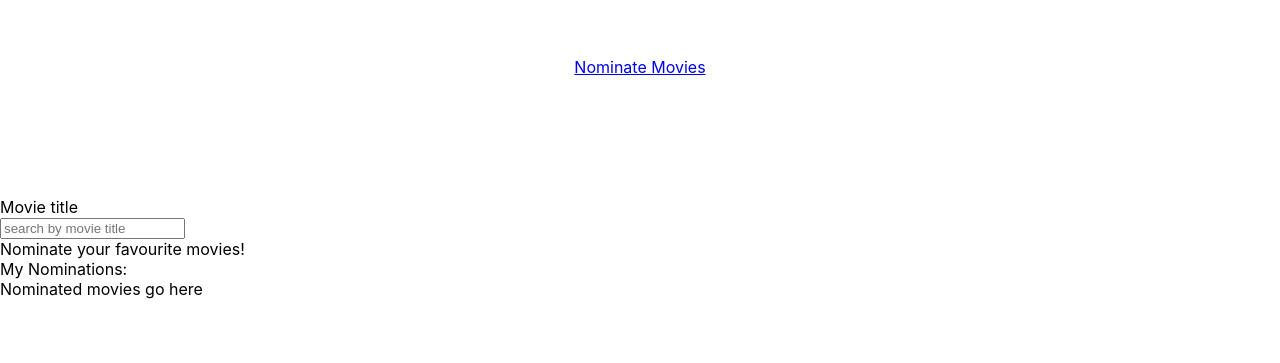
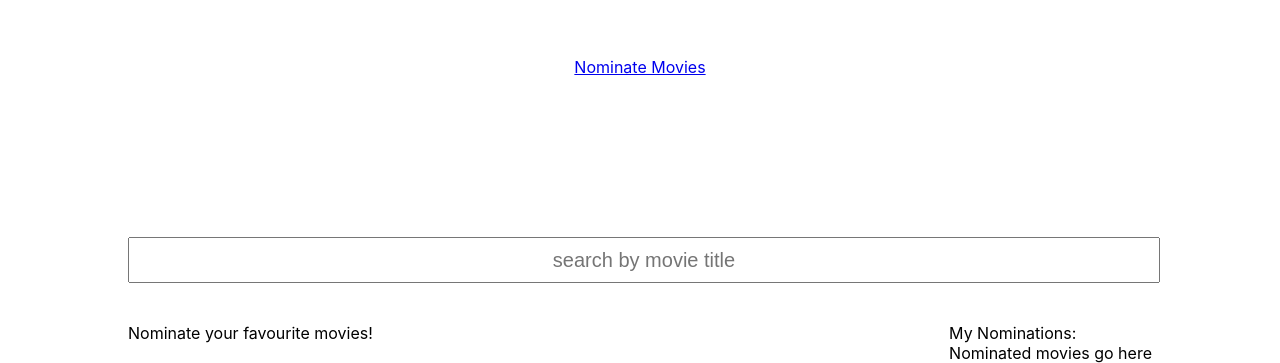
Before and after one commit to NatalieSokolova/the-shoppies, a React (Create React App) app: page / in a window 1280 px wide. Shown: the part 603-966 px from the top of the page. Before the commit the page ends 902 px from the top, so only its background shows below. Built offline with nearby package versions, Linux system fonts and the light colour scheme.

Commit message:
defines a layout for api results

```diff
--- a/src/App.css
+++ b/src/App.css
@@ -5,6 +5,17 @@
 .App-logo {
   height: 40vmin;
   pointer-events: none;
+}
+
+#movieSection {
+  width: 80vw;
+  margin: 0 10vw;
+}
+
+#resultSection {
+  display: flex;
+  flex-direction: row;
+  justify-content: space-between;
 }
 
 @media (prefers-reduced-motion: no-preference) {
--- a/src/App.js
+++ b/src/App.js
@@ -27,7 +27,9 @@ function App() {
   return (
     <div>
       <Home />
+      <div id="movieSection">
         <SearchBar movieList={movieList} setMovieList={setMovieList} />
+        <div id="resultSection">
           <ResultsCard
             movieList={movieList}
             nominatedMovies={nominatedMovies}
@@ -42,6 +44,8 @@ function App() {
             setDisabledBtns={setDisabledBtns}
           />
         </div>
+      </div>
+    </div>
   );
 }
 
--- a/src/components/NominationsCard.jsx
+++ b/src/components/NominationsCard.jsx
@@ -2,6 +2,7 @@ import React from "react";
 import { Button } from "antd";
 import poster from "../assets/mymind-KG_BfyEgXhk-unsplash.jpg";
 import Banner from "./Banner";
+import "./NominationsCard.css";
 
 export default function NominationsCard({
   nominatedMovies,
--- /dev/null
+++ b/src/components/ResultsCard.css
@@ -0,0 +1,27 @@
+.resultCard {
+  width: 15vw;
+  margin: 1vh 1vh 5vh;
+  text-align: center;
+  display: inline-block;
+}
+
+.resultCardImg {
+  width: 100%;
+  cursor: pointer;
+}
+
+.nominateBtn {
+  width: 100%;
+  padding: 5px;
+  cursor: pointer;
+}
+
+.movieInfo {
+  height: 5vh;
+  font-size: 1.5vh;
+}
+
+.apiResults {
+  display: flex;
+  flex-direction: row;
+}
--- a/src/components/ResultsCard.jsx
+++ b/src/components/ResultsCard.jsx
@@ -1,6 +1,7 @@
 import React from "react";
 import { Button } from "antd";
 import poster from "../assets/mymind-KG_BfyEgXhk-unsplash.jpg";
+import "./ResultsCard.css";
 
 export default function ResultsCard({
   movieList,
@@ -28,16 +29,17 @@ export default function ResultsCard({
     <div>
       {movieList ? (
         movieList.map((movieCard) => (
-          <div key={movieCard.imdbID}>
-            <div>
-              <div>{movieCard.Title}</div>
-              <div>{movieCard.Year}</div>
-              <img
-                src={movieCard.Poster !== "N/A" ? movieCard.Poster : poster}
-                alt={movieCard.Title}
-              />
+          <div key={movieCard.imdbID} className="resultCard">
+            <img
+              className="resultCardImg"
+              alt={movieCard.Title}
+              src={movieCard.Poster !== "N/A" ? movieCard.Poster : poster}
+            />
+            <div className="movieInfo">
+              {movieCard.Title} | {movieCard.Year}
             </div>
             <Button
+              className="nominateBtn"
               onClick={() => nominateMovie(movieCard)}
               type="primary"
               htmlType="submit"
@@ -49,7 +51,6 @@ export default function ResultsCard({
             >
               nominate
             </Button>
-            <hr />
           </div>
         ))
       ) : (
--- /dev/null
+++ b/src/components/SearchBar.css
@@ -0,0 +1,10 @@
+#searchBar {
+  padding: 5vh 0;
+}
+
+#basic_movieTitle {
+  text-align: center;
+  width: 100%;
+  height: 5vh;
+  font-size: 2.5vh;
+}
--- a/src/components/SearchBar.jsx
+++ b/src/components/SearchBar.jsx
@@ -1,6 +1,7 @@
 import React, { useState } from "react";
-import { Form, Input, Button } from "antd";
+import { Form, Input } from "antd";
 import getMovies from "../apis/useApiData";
+import "./SearchBar.css";
 
 export default function SearchBar({ movieList, setMovieList }) {
   const [movieTitle, setMovieTitle] = useState("");
@@ -28,7 +29,6 @@ export default function SearchBar({ movieList, setMovieList }) {
     <div id="searchBar">
       <Form name="basic" initialValues={{ remember: true }}>
         <Form.Item
-          label="Movie title"
           name="movieTitle"
           rules={[{ required: true, message: "Please input the movie title!" }]}
         >
```
Also changed, not shown: src/components/NominationsCard.css (added), 1 other file (tests, documents, lock files or other folders). Lines whose indentation alone changed are shown as unchanged.
